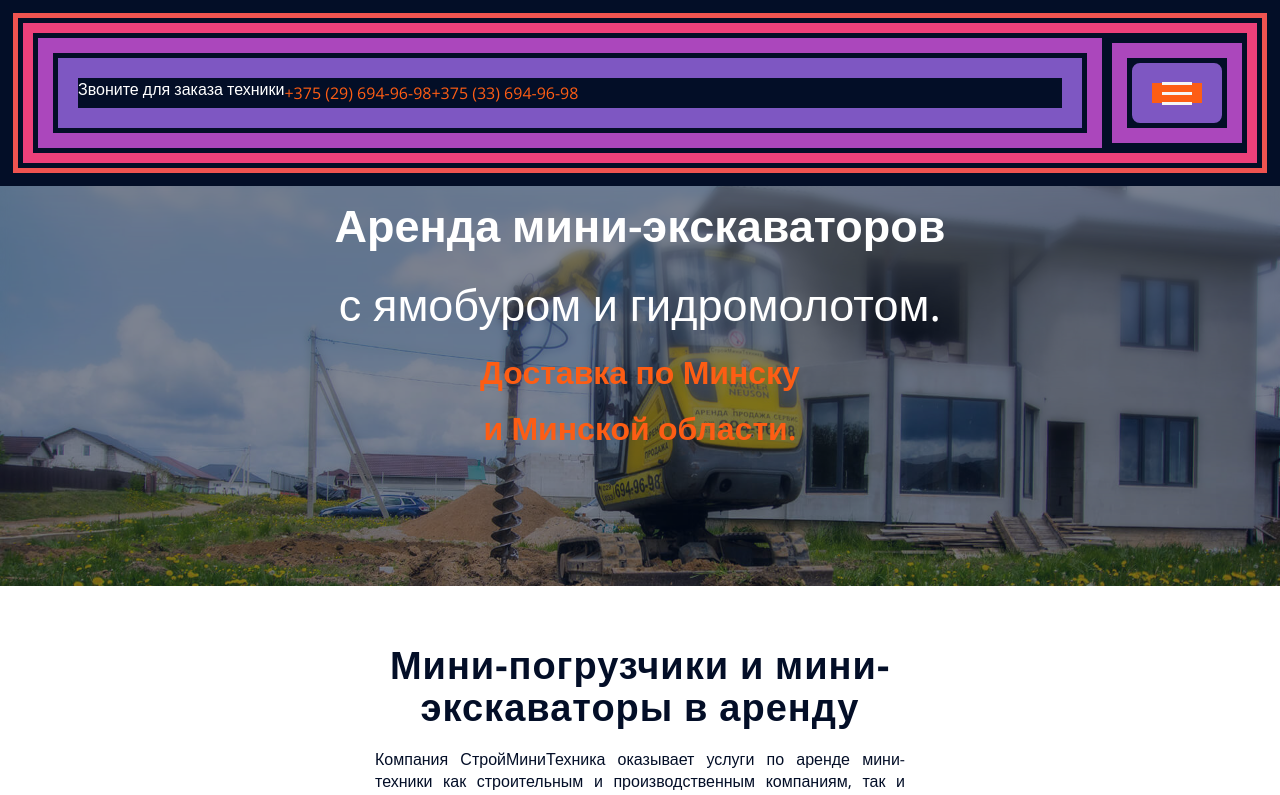
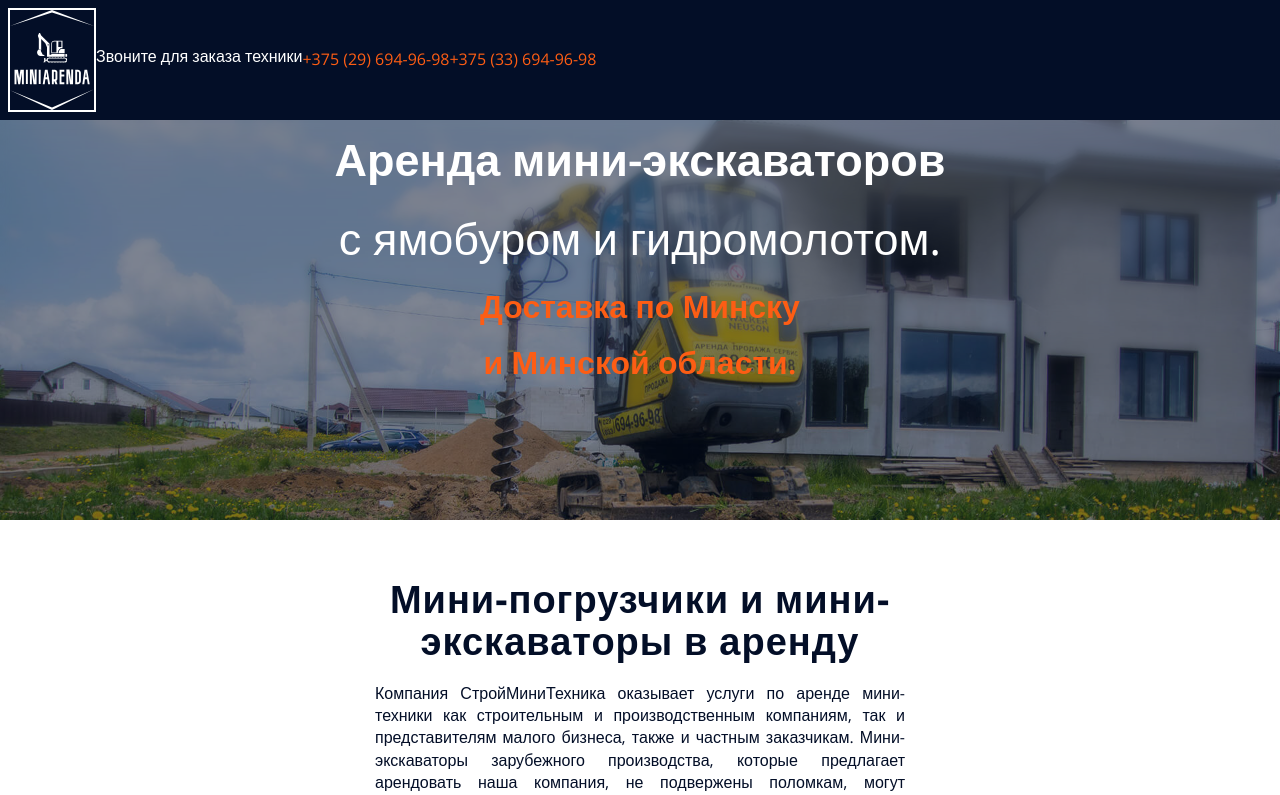
Before and after one commit to TanyaDanilovich/miniarenda_styled, a React app: page / in a window 1280 px wide. Shown: the top 795 px of the page. Built offline with nearby package versions, Linux system fonts and the light colour scheme.

Commit message:
add disable scroll with open menu

```diff
--- a/src/shared/constants.ts
+++ b/src/shared/constants.ts
@@ -1,7 +1,7 @@
 export const BREAKPOINTS = {
     smallMobile: "320px",
     mobile: "576px",
-    tablet: "768px",
+    tablet: "769px",
     computer: "992px",
     desktop: "1200px",
     widescreen: "1400px",
--- a/src/shared/styled/BurgerButton.tsx
+++ b/src/shared/styled/BurgerButton.tsx
@@ -13,7 +13,7 @@ export const BurgerButton = ({isOpen, callback}: props) => {
     );
 };
 
-const StyledBurgerButton = styled.div<{ $isOpen: boolean }>`
+export const StyledBurgerButton = styled.div<{ $isOpen: boolean }>`
   display: flex;
   align-items: center;
   margin-left: 1rem;
@@ -72,5 +72,11 @@ const StyledBurgerButton = styled.div<{ $isOpen: boolean }>`
                 width: 40px;
               `}
     }
+
+
+  }
+
+  @media ${({theme}) => theme.media.tablet} {
+    display: none;
   }
 `;
--- a/src/shared/styled/Logo.tsx
+++ b/src/shared/styled/Logo.tsx
@@ -14,4 +14,7 @@ type StyledLogoProps = {};
 const StyledLogo = styled.img<StyledLogoProps>`
   ${({theme}) => outline(2, theme.colors.white)}
   display: none;
+  @media ${({theme}) => theme.media.tablet}{
+    display:block;
+  }
 `;
--- a/src/shared/styled/navigation/MobileNavigation.tsx
+++ /dev/null
@@ -1,83 +0,0 @@
-import styled from "styled-components";
-import {outline, plainTransition} from '../../../app/styles/mixins';
-import {BurgerButton} from '../BurgerButton';
-import React from 'react';
-import {S_NavItem} from './S_NavItem';
-import {S_NavLink} from './S_NavLink';
-import {getResponsiveSize} from '../../utils/getResponsiveSize';
-import {BASE} from '../../constants';
-
-type props = {
-    isOpen: boolean,
-    isOpenToggle: () => void,
-    closeToggle: () => void
-};
-export const MobileNavigation = ({isOpen, isOpenToggle, closeToggle}: props) => {
-    return (
-
-
-        <S_MobileNavigation $isOpen = {isOpen}>
-
-            <nav onClick = {closeToggle}>
-                <ul>
-                    <S_NavItem>
-                        <S_NavLink href = "#">Главная</S_NavLink>
-                    </S_NavItem>
-
-                    <S_NavItem onClick = {closeToggle}>
-                        <S_NavLink href = "#">Техника</S_NavLink>
-                    </S_NavItem>
-
-                    <S_NavItem onClick = {closeToggle}>
-                        <S_NavLink href = "#">Услуги</S_NavLink>
-                    </S_NavItem>
-
-                    <S_NavItem onClick = {closeToggle}>
-                        <S_NavLink href = "#">Цены</S_NavLink>
-                    </S_NavItem>
-
-                    <S_NavItem onClick = {closeToggle}>
-                        <S_NavLink href = "#">Наши работы</S_NavLink>
-                    </S_NavItem>
-
-                    <S_NavItem onClick = {closeToggle}>
-                        <S_NavLink href = "#">Контакты</S_NavLink>
-                    </S_NavItem>
-
-                </ul>
-
-            </nav>
-            <BurgerButton isOpen = {isOpen} callback = {isOpenToggle}/>
-        </S_MobileNavigation>
-
-
-    );
-};
-
-
-export const S_MobileNavigation = styled.div<{ $isOpen: boolean }>`
-  display: flex;
-  z-index: ${({theme}) => theme.zIndices.header};
-
-  nav {
-
-    display: flex;
-    width: 80dvw;
-    height: 80dvh;
-    min-height: min-content;
-    padding-top: 10dvh;
-    background-color: ${({theme}) => theme.colors.bg_primary};
-    position: absolute;
-    top: 0;
-    left: ${({$isOpen}) => $isOpen ? 0 : "-150%"};
-    ${({theme}) => plainTransition(theme.duration.middle)};
-  }
-
-  ul {
-    width: 100%;
-    list-style: none;
-  }
-
-
-
-`;
--- a/src/shared/styled/navigation/Navigation.tsx
+++ b/src/shared/styled/navigation/Navigation.tsx
@@ -1,74 +1,84 @@
-import styled, {css} from "styled-components";
-import {plainTransition} from '../../../app/styles/mixins';
+import styled from "styled-components";
+import {outline, plainTransition} from '../../../app/styles/mixins';
+import {BurgerButton, StyledBurgerButton} from '../BurgerButton';
+import React from 'react';
+import {S_NavItem} from './S_NavItem';
+import {S_NavLink} from './S_NavLink';
+import {StyledMain} from '../../../widgets/main/Main';
 
-type props = { isOpen: boolean };
-export const Navigation = ({isOpen}: props) => {
+type props = {
+    isOpen: boolean,
+    isOpenToggle: () => void,
+    closeToggle: () => void
+};
+export const Navigation = ({isOpen, isOpenToggle, closeToggle}: props) => {
     return (
 
 
-        <StyledNavigation $isOpen = {isOpen}>
+        <S_MobileNavigation $isOpen = {isOpen}>
 
+            <nav onClick = {closeToggle}>
+                <ul>
+                    <S_NavItem>
+                        <S_NavLink href = "#">Главная</S_NavLink>
+                    </S_NavItem>
 
-            <nav>
+                    <S_NavItem onClick = {closeToggle}>
+                        <S_NavLink href = "#">Техника</S_NavLink>
+                    </S_NavItem>
 
-                <ul>
-                    <li>
-                        <a href = "#">Главная</a>
-                    </li>
+                    <S_NavItem onClick = {closeToggle}>
+                        <S_NavLink href = "#">Услуги</S_NavLink>
+                    </S_NavItem>
 
-                    <li>
-                        <a href = "#">Техника</a>
-                    </li>
+                    <S_NavItem onClick = {closeToggle}>
+                        <S_NavLink href = "#">Цены</S_NavLink>
+                    </S_NavItem>
 
-                    <li>
-                        <a href = "#">Услуги</a>
-                    </li>
+                    <S_NavItem onClick = {closeToggle}>
+                        <S_NavLink href = "#">Наши работы</S_NavLink>
+                    </S_NavItem>
 
-                    <li>
-                        <a href = "#">Цены</a>
-                    </li>
-
-                    <li>
-                        <a href = "#">Наши работы</a>
-                    </li>
-
-                    <li>
-                        <a href = "#">Контакты</a>
-                    </li>
+                    <S_NavItem onClick = {closeToggle}>
+                        <S_NavLink href = "#">Контакты</S_NavLink>
+                    </S_NavItem>
 
                 </ul>
 
             </nav>
-
-
-        </StyledNavigation>
+            <BurgerButton isOpen = {isOpen} callback = {isOpenToggle}/>
+        </S_MobileNavigation>
 
 
     );
 };
 
 
-export const StyledNavigation = styled.nav<{ $isOpen: boolean }>`
+export const S_MobileNavigation = styled.div<{ $isOpen: boolean }>`
+  display: block;
+  z-index: ${({theme}) => theme.zIndices.header};
 
-  position: absolute;
-  background-color: ${props => props.theme.colors.bg_primary};
-  z-index: 100;
-  // transform: translateX(-200%);
-  //
-    // ${({theme}) => plainTransition(theme.duration.middle)}
+  nav {
+      // ${outline(10)}
+    width: 80dvw;
+    height: 80dvh;
+    min-height: min-content;
+    padding-top: 10dvh;
+    background-color: ${({theme}) => theme.colors.bg_primary};
+    position: absolute;
+    top: 0;
+    left: ${({$isOpen}) => $isOpen ? 0 : "-150%"};
+    ${({theme}) => plainTransition(theme.duration.middle)};
 
-  ${({$isOpen}) => $isOpen && css<{ $isOpen: boolean }>`
-    width: 80%;
-    height: auto;
-    left: 0;
-    //transform: translateX(0);
-    //position:fixed;
-  `}
+  }
+
   ul {
+    width: 100%;
     list-style: none;
   }
 
-  a {
-    color: ${props => props.theme.colors.white};
-  }
+
+
+
+
 `;
--- a/src/shared/styled/navigation/S_NavLink.ts
+++ b/src/shared/styled/navigation/S_NavLink.ts
@@ -16,4 +16,8 @@ export const S_NavLink = styled.a<{}>`
   font-weight: ${({theme}) => theme.fonts.weight.medium};
   letter-spacing: 1px;
   text-transform: uppercase;
+
+  @media ${({theme}) => theme.media.tablet} {
+    padding: 1rem;
+  }
 `;
--- a/src/widgets/header/Header.tsx
+++ b/src/widgets/header/Header.tsx
@@ -3,8 +3,8 @@ import {Logo} from '../../shared/styled/Logo';
 import {HeaderTop} from './HeaderTop';
 import {useState} from 'react';
 import {S_Flex} from '../../shared/styled/S_Flex';
-import {MobileNavigation} from '../../shared/styled/navigation/MobileNavigation';
-import {outlinedNestedDiv} from '../../app/styles/mixins';
+import {Navigation} from '../../shared/styled/navigation/Navigation';
+import {StyledMain} from '../main/Main';
 
 
 type props = {};
@@ -17,18 +17,13 @@ export const Header = ({}: props) => {
     return (
 
 
-        <StyledHeader>
+        <StyledHeader $isOpen = {isOpen}>
 
 
-            <S_Flex $align = {"center"} $justify = {"space-between"}>
-                <Logo/>
-                <S_Flex $align = {"center"} $justify = {"space-between"} $grow = {"1"}>
-                    <HeaderTop/>
-                    <MobileNavigation isOpen = {isOpen} isOpenToggle = {isOpenToggle} closeToggle = {closeToggle}/>
-                    {/*<Navigation isOpen = {isOpen}/>*/}
-                </S_Flex>
-
-
+            <Logo/>
+            <S_Flex $direction = {"row"} $align = {"center"} $justify = {"space-between"} $grow = {"1"}>
+                <HeaderTop/>
+                <Navigation isOpen = {isOpen} isOpenToggle = {isOpenToggle} closeToggle = {closeToggle}/>
             </S_Flex>
 
 
@@ -38,7 +33,8 @@ export const Header = ({}: props) => {
     );
 };
 
-export const StyledHeader = styled.header<{}>`
+export const StyledHeader = styled.header<{$isOpen: boolean}>`
+  display: flex;
   background-color: ${({theme}) => theme.colors.bg_primary};
   padding: 0.5rem;
   position: sticky;
@@ -47,5 +43,10 @@ export const StyledHeader = styled.header<{}>`
   left: 0;
   width: 100%;
 
-    //${outlinedNestedDiv}
+
+  & ~ ${StyledMain} {
+
+    touch-action: ${({$isOpen}) => $isOpen ? "none" : "auto"};
+  }
+
 `;
--- a/src/widgets/header/HeaderTop.tsx
+++ b/src/widgets/header/HeaderTop.tsx
@@ -41,7 +41,6 @@ export const StyledHeaderTop = styled.div<{}>`
   flex-grow: 1;
   background-color: ${({theme}) => theme.colors.bg_primary};
   color: ${({theme}) => theme.colors.white};
-
 `;
 
 
@@ -82,5 +81,10 @@ export const S_Phone = styled(S_Flex)<{}>`
         display: inline-block;
       }
     }
+
+
+    &:nth-child(3) {
+      display: block;
+    }
   }
 `;
--- a/src/widgets/main/Main.tsx
+++ b/src/widgets/main/Main.tsx
@@ -33,4 +33,6 @@ export const Main = ({}: props) => {
 };
 
 export const StyledMain = styled.main<{}>`
+
+
 `
--- a/src/widgets/reviews/reviewSwiper/ReviewSwiper.tsx
+++ b/src/widgets/reviews/reviewSwiper/ReviewSwiper.tsx
@@ -53,7 +53,7 @@ export const ReviewSwiper = ({id}: props) => {
             //dynamicBullets:true,
         },
         navigation: true,
-        injectStyles: [css], loop:true
+        injectStyles: [css], loop: true
     }
 
 
@@ -66,8 +66,8 @@ export const ReviewSwiper = ({id}: props) => {
             {reviewsData.map((review, index) => {
                     const slideId = uuidv4();
                     return (
-                        <SwiperSlide id = {slideId}>
-                            <ReviewCard key = {`${id}-${index}`} userName = {review.userName}
+                        <SwiperSlide id = {slideId} key = {`${id}-${index}`}>
+                            <ReviewCard userName = {review.userName}
                                         reviewContent = {review.reviewContent}/>
                         </SwiperSlide>)
                 }
```
